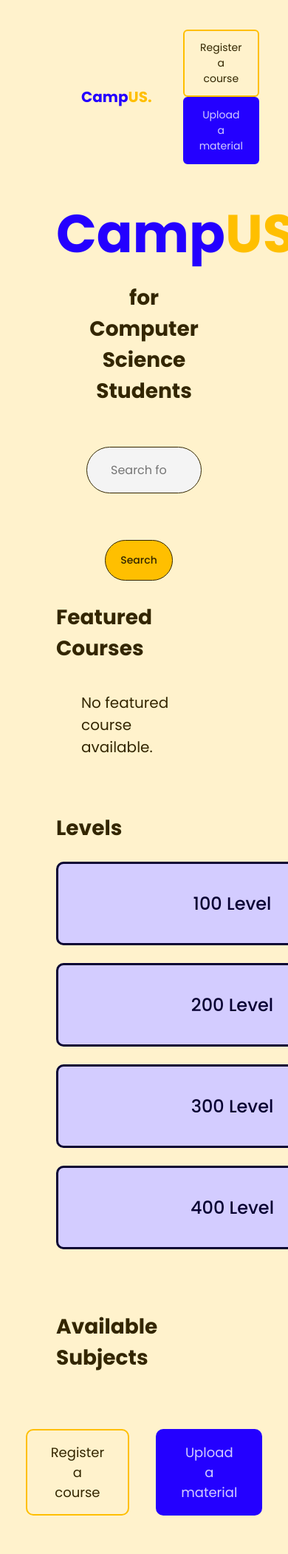
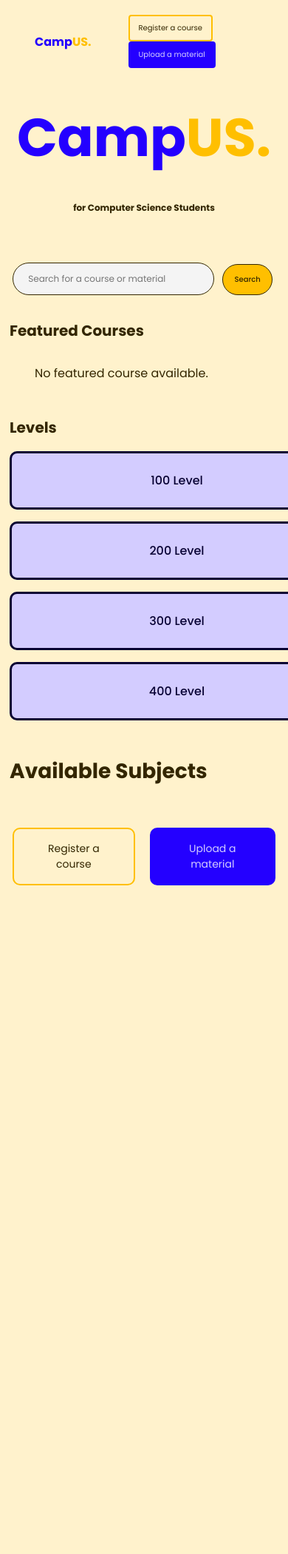
Before and after one commit to derasn/library-project, a Django app: page / in a window 390 px wide; the page is wider, and only the part inside the window is pictured. Shown: that part at 74% size. After the commit the page ends 1197 px from the top of that part, so only its background shows below. Run offline with Django 5.2, Linux system fonts and the light colour scheme; data that the repository does not hold is empty.

Commit message:
mobile screens1

```diff
--- a/campus/static/css/home.css
+++ b/campus/static/css/home.css
@@ -203,12 +203,6 @@ h2{
     font-weight: 500;
 }
 
-@media (max-width: 768px){
-    .level-card{
-        width: 90vw;
-    }
-}
-
 .level-card:hover{
     background-color: #9280FF;
 }
@@ -248,12 +242,6 @@ h2{
     margin-bottom: 5rem;
     font-size: 5rem;
     font-weight: 400;
-}
-
-@media (max-width: 768px){
-    .s-card{
-        width: 32vw;
-    }
 }
 
 .s-card:hover{
@@ -316,3 +304,141 @@ h2{
 a{
     text-decoration: none;
 }
+
+@media (max-width: 768px) {
+    .content{
+        margin: 4px 5px;
+    }
+
+    .previous-page{
+        font-size: 3rem;
+        margin: 1rem 0;
+    }
+
+    input[type="search"]{
+        width: 80vw;
+        margin-bottom: 5rem;
+        border-radius: 5rem;
+    }
+
+    .header{
+        flex-direction: row;
+        gap: 3rem;
+        margin-top: 5rem;
+    }
+
+    .header p{
+        font-size: 4rem;
+    }
+
+    .auth-buttons{
+        flex-direction: row;
+        gap: 2rem;
+    }
+
+    button{
+        padding: 2rem 3rem;
+        font-size: 2.5rem;
+        border-radius: 1rem;
+        margin: 0 1rem;
+    }
+
+    h1{
+        font-size: 6rem;
+        margin-top: 5rem;
+        margin-bottom: 1.5rem;
+    }
+
+    #small-text{
+        font-size: 3rem;
+        margin-top: -5rem;
+    }
+
+    input[type="search"]{
+        padding: 3rem 5rem;
+        font-size: 3rem;
+        border-radius: 8rem;
+        width: 70vw;
+        margin-bottom: 4rem;
+        margin-top: -10rem;
+    }
+
+    #search{
+        padding: 12px 15px;
+        font-size: 2.5rem;
+        margin-left: -1rem;
+        border-radius: 8rem;
+    }
+
+    /* Featured Courses */
+    h2{
+        font-size: 5rem;
+    }
+
+    p{ /* For error messages i.e sorry, no materials */
+        font-size: 4rem;
+    }
+
+    .card{
+        width: 40vw;
+        border-radius: 3rem;
+    }
+
+    .card h3{
+        font-size: 4rem;
+    }
+
+    .cards-container{
+        gap: 4rem;
+    }
+
+    /* Filtering by Level */
+
+    .levels-container{
+        margin-top: 8rem;
+    }
+
+    .level-card{
+        width: 90vw;
+        padding: 6rem 12rem;
+        margin-bottom: 4rem;
+        font-size: 4rem;
+    }
+
+    /* Subjects */
+
+    .subjects-container{
+        margin-top: 8rem;
+    }
+
+    .s-card{
+        width: calc(50% - 4.5rem);
+        padding: 3rem 8rem;
+        border-radius: 2rem;
+        margin-bottom: 4rem;
+        font-size: 4rem;
+    }
+    /* Upload button */
+
+    .buttons{
+        margin: 8rem 0;
+    }
+
+    #button1-2{
+        gap: 3rem;
+    }
+
+    .upload{
+        padding: 4rem 8rem;
+        font-size: 3.5rem;
+        border-radius: 2.5rem;
+    }
+
+    /* Register button */
+
+    .register{
+        padding: 4rem 8rem;
+        font-size: 3.5rem;
+        border-radius: 2.5rem;
+    }
+}
```
Also changed, not shown: campus/static/css/search_results.css (+28 -14 lines).
